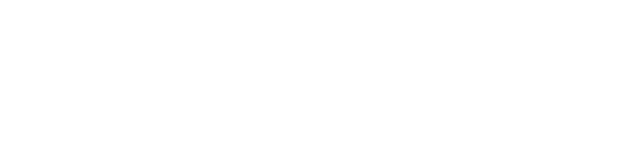
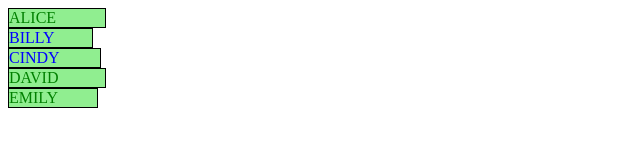
Before and after one commit to manu-4216/d3v4-tutorial, a website: page index.html in a window 1280 px wide. Shown: the whole page, without its empty margins (0-640 px from the left). Drawn offline with nearby package versions, Linux system fonts and the light colour scheme.

Commit message:
data-elements join (update, enter, exit)

```diff
--- a/app.js
+++ b/app.js
@@ -0,0 +1,30 @@
+var scores = [
+  { name: 'Alice', score: 96 },
+  { name: 'Billy', score: 83 },
+  { name: 'Cindy', score: 91 },
+  { name: 'David', score: 96 },
+  { name: 'Emily', score: 88 }
+];
+
+var update = d3.select('.chart')
+  .selectAll('div')
+  .data(scores, function(d) {
+    return d ? d.name : this.innerText;
+  }).style('color', 'blue');
+
+var enter = update.enter()
+  .append('div')
+  .text(function(d) {
+    return d.name;
+  })
+  .style('color', 'green')
+
+update.exit().remove();
+
+// Select both new and updated elements:
+var all = update.merge(enter)
+
+all.style('text-transform', 'uppercase')
+   .style('background', 'lightgreen')
+   .style('border', '1px solid black')
+   .style('width', d => d.score + 'px')
--- a/index.html
+++ b/index.html
@@ -6,6 +6,12 @@
   <script src="https://d3js.org/d3.v4.min.js"></script>
 </head>
 <body>
-    <script src="app.js"></script>
+  <div class="chart">
+    <div>Billy</div>
+    <div>Cindy</div>
+    <div>Walter</div>
+  </div>
+
+  <script src="./app.js"></script>
 </body>
 </html>
```
